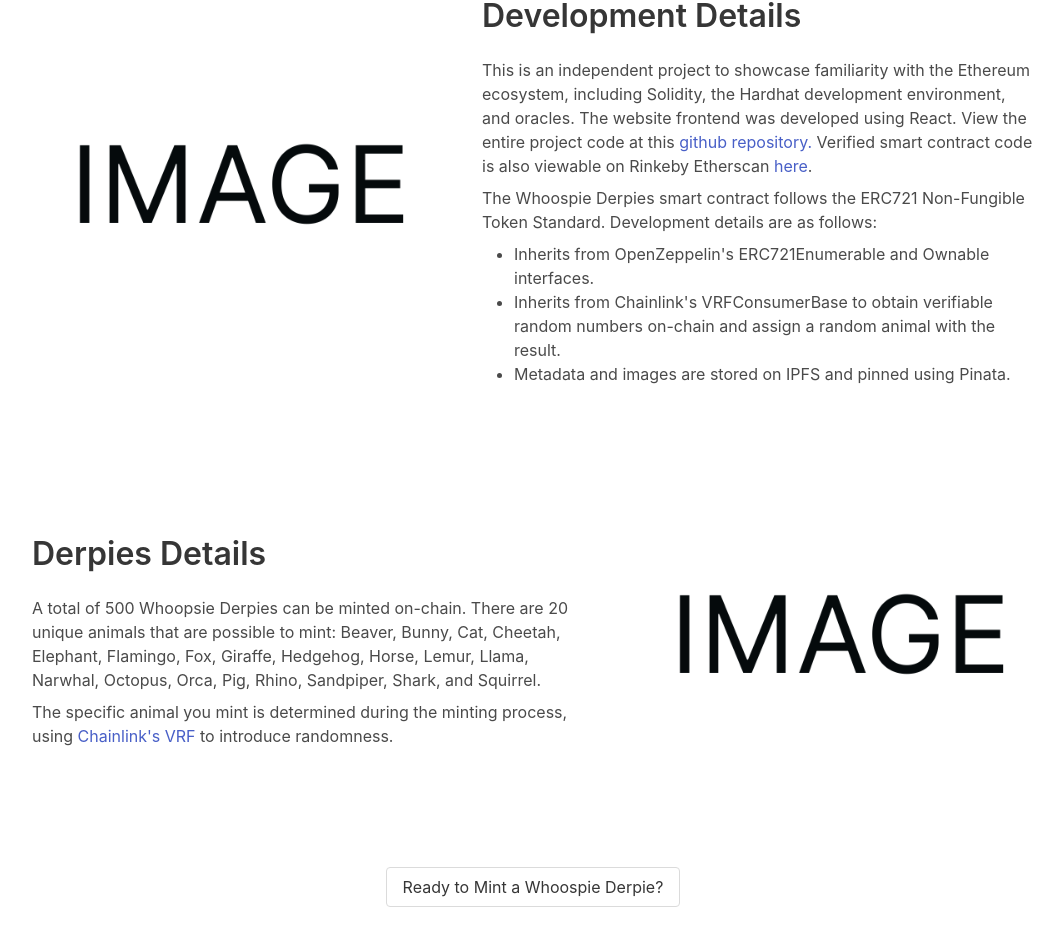
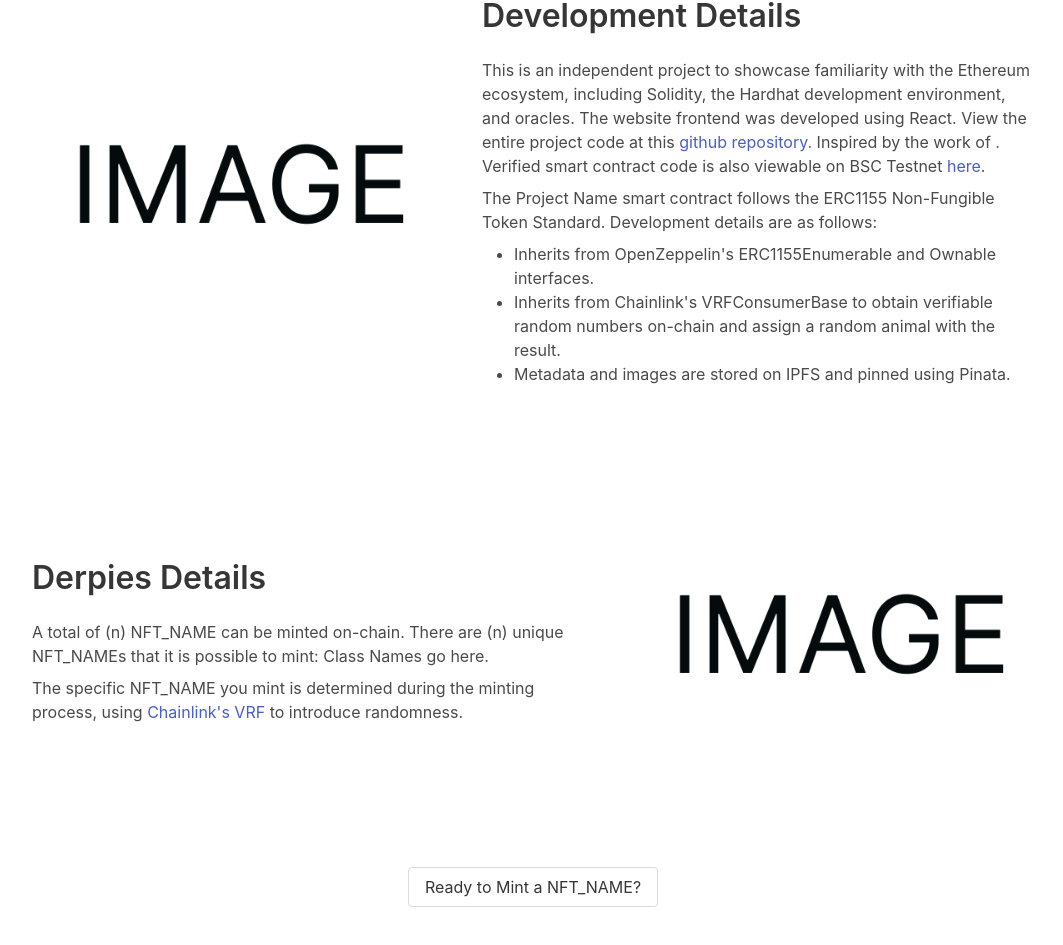
Before and after one commit to x-Code-x/react-nft, a React (Create React App) app in the folder frontend-react/: page / in a window 1280 px wide. Shown: the part 611-1556 px from the top of the page, without its empty margins (107-1170 px from the left). Built offline with nearby package versions, Linux system fonts and the light colour scheme; a web font is replaced by a local one.

Commit message:
Update About.js

```diff
--- a/frontend-react/src/components/About.js
+++ b/frontend-react/src/components/About.js
@@ -1,5 +1,5 @@
 import Image from "../img/nft_img/Image.png";
-import { PROJECT_NAME, NETWORK } from "../constants";
+import { PROJECT_NAME, NETWORK, NFT_NAME } from "../constants";
 
 const About = ({ setSelectedTab }) => {
   function mintPageHandler() {
@@ -102,18 +102,21 @@ const About = ({ setSelectedTab }) => {
                 {" "}
                 github repository.
               </a>{" "}
-              Verified smart contract code is also viewable on Rinkeby Etherscan{" "}
+               Inspired by the work of <a href="https://github.com/nmfretz" target="_blank">
+                {" "}.
+              </a>{" "}
+              Verified smart contract code is also viewable on {NETWORK}{" "}
               <a href="https://rinkeby.etherscan.io/address/0xFae806Ef5fDadCBa0db4716228EC625d1FC64196" target="_blank">
                 here
               </a>
               .
             </p>
             <p className="pb-2 custom-smaller-mobile-text">
-              The Whoospie Derpies smart contract follows the ERC721 Non-Fungible Token Standard. Development details
+              The {PROJECT_NAME} smart contract follows the ERC1155 Non-Fungible Token Standard. Development details
               are as follows:
             </p>
             <ul className="custom-details-list custom-smaller-mobile-text">
-              <li>Inherits from OpenZeppelin's ERC721Enumerable and Ownable interfaces.</li>
+              <li>Inherits from OpenZeppelin's ERC1155Enumerable and Ownable interfaces.</li>
               <li>
                 Inherits from Chainlink's VRFConsumerBase to obtain verifiable random numbers on-chain and assign a
                 random animal with the result.
@@ -127,12 +130,11 @@ const About = ({ setSelectedTab }) => {
           <div className="custom-about-text p-5">
             <h1 className="title">Derpies Details</h1>
             <p className="pb-2 custom-smaller-mobile-text">
-              A total of 500 Whoopsie Derpies can be minted on-chain. There are 20 unique animals that are possible to
-              mint: Beaver, Bunny, Cat, Cheetah, Elephant, Flamingo, Fox, Giraffe, Hedgehog, Horse, Lemur, Llama,
-              Narwhal, Octopus, Orca, Pig, Rhino, Sandpiper, Shark, and Squirrel.
+              A total of (n) {NFT_NAME} can be minted on-chain. There are (n) unique {NFT_NAME}s that it is possible to
+              mint: Class Names go here.
             </p>
             <p>
-              The specific animal you mint is determined during the minting process, using{" "}
+              The specific {NFT_NAME} you mint is determined during the minting process, using{" "}
               <a href="https://docs.chain.link/docs/chainlink-vrf/" target="_blank">
                 Chainlink's VRF
               </a>{" "}
@@ -147,7 +149,7 @@ const About = ({ setSelectedTab }) => {
         </div>
         <div className="is-flex is-justify-content-center">
           <button className="button" onClick={mintPageHandler}>
-            Ready to Mint a Whoospie Derpie?
+            Ready to Mint a {NFT_NAME}?
           </button>
         </div>
       </section>
```
